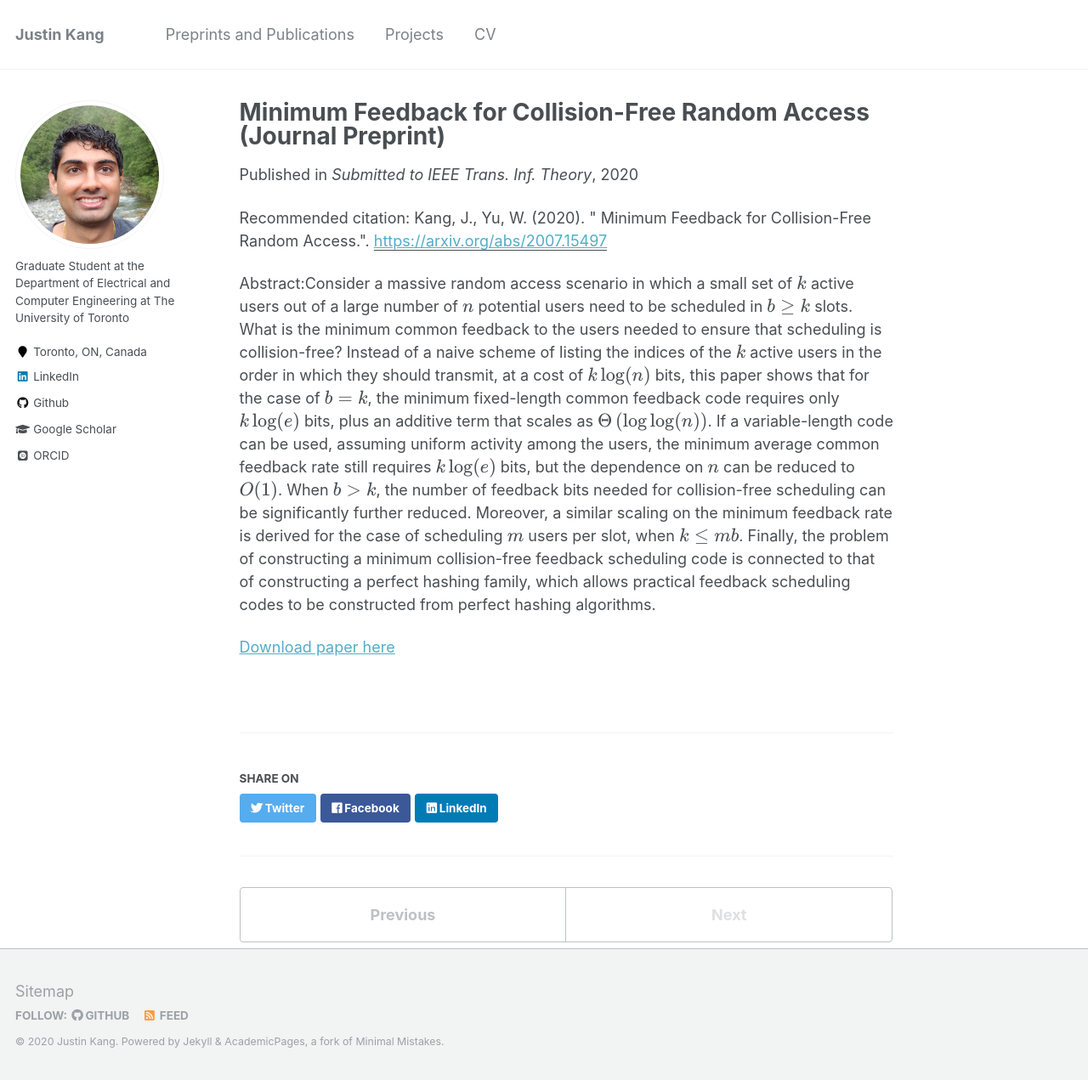
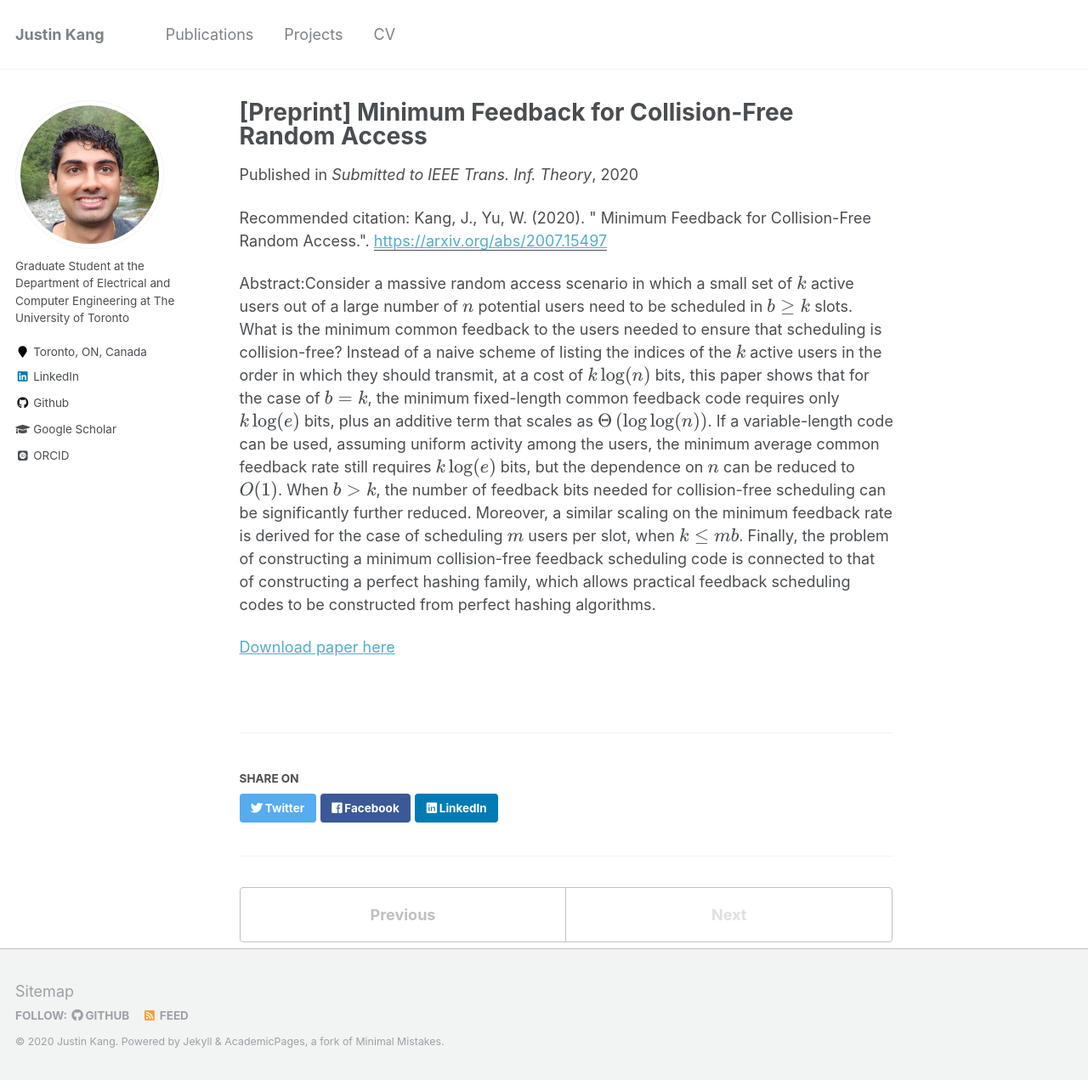
Before and after one commit to justinkang221/justinkang221.github.io, a Jekyll site: the page built from _publications/T_IT_1.md, in a window 1280 px wide and 1271 px high. Shown: the whole window at 85% size. Built offline with Jekyll 4.4.1, drawn with Linux system fonts in a browser that asks for light colours; some web fonts are replaced; formulas are drawn with MathJax 3.

```diff
--- a/_data/navigation.yml
+++ b/_data/navigation.yml
@@ -1,6 +1,6 @@
 # main links links
 main:
-      - title: "Preprints and Publications"
+      - title: "Publications"
         url: /publications/
 
       - title: "Projects"
--- a/_publications/T_IT_1.md
+++ b/_publications/T_IT_1.md
@@ -1,5 +1,5 @@
 ---
-title: "Minimum Feedback for Collision-Free Random Access (Journal Preprint)"
+title: "[Preprint] Minimum Feedback for Collision-Free Random Access"
 collection: publications
 permalink: /publication/T_IT_1
 excerpt: ''
```
Also changed, not shown: _publications/ISIT2020.md (+2 -0 lines).
